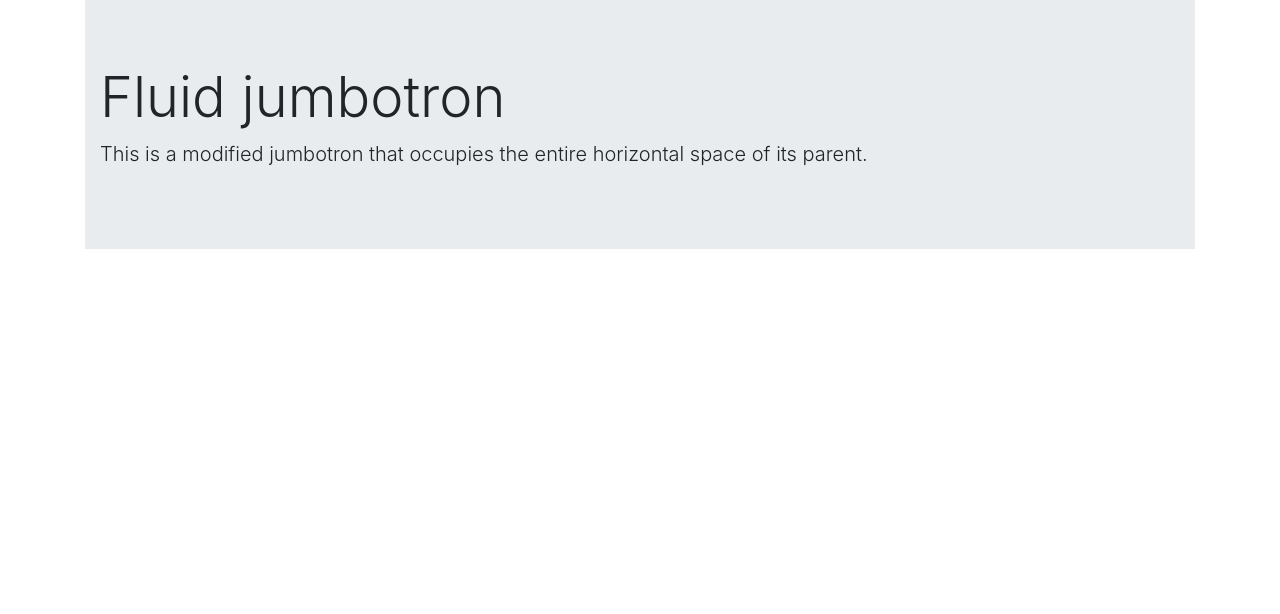
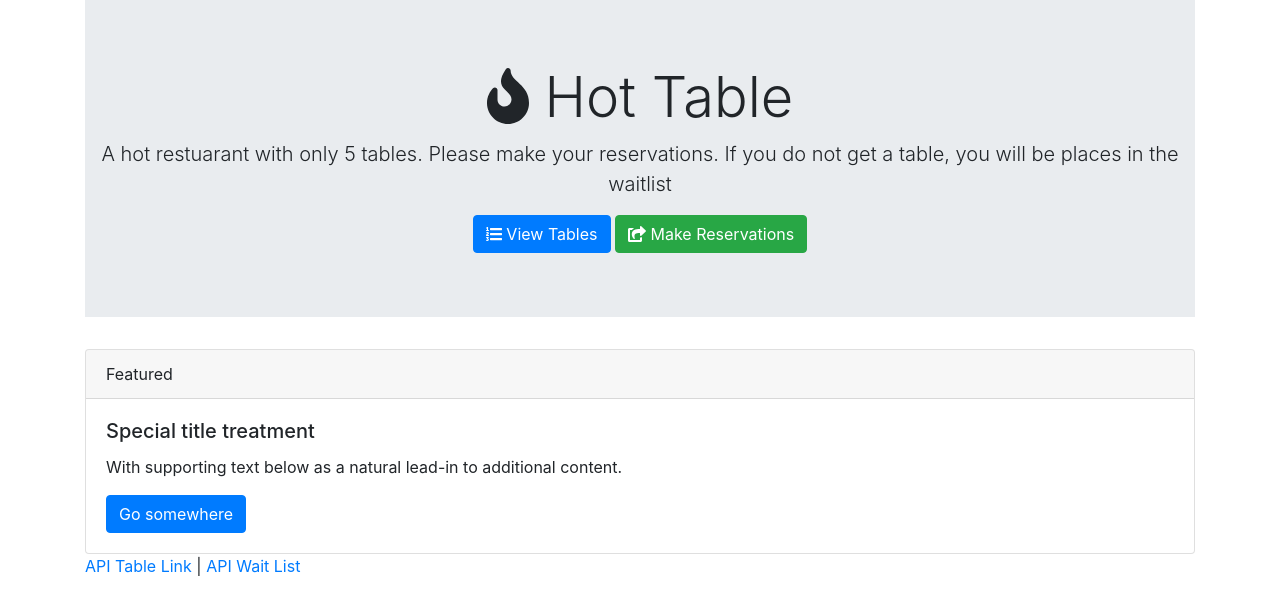
Before and after one commit to angkressin/hot-table-express-app, a website: page reservations.html in a window 1280 px wide. Drawn offline with nearby package versions, Linux system fonts and the light colour scheme.

Commit message:
updated the reservations file

```diff
--- a/reservations.html
+++ b/reservations.html
@@ -5,15 +5,31 @@
   <meta name="viewport" content="width=device-width, initial-scale=1.0">
   <meta http-equiv="X-UA-Compatible" content="ie=edge">
   <link rel="stylesheet" href="https://maxcdn.bootstrapcdn.com/bootstrap/4.0.0/css/bootstrap.min.css" integrity="sha384-Gn5384xqQ1aoWXA+058RXPxPg6fy4IWvTNh0E263XmFcJlSAwiGgFAW/dAiS6JXm" crossorigin="anonymous">
+  <script defer src="https://use.fontawesome.com/releases/v5.0.6/js/all.js"></script>
   <title>Make Reservations</title>
 </head>
 <body>
   <div class="container">
-  <div class="jumbotron jumbotron-fluid">
+  <div class="jumbotron jumbotron-fluid text-center">
     <div class="container">
-      <h1 class="display-4">Fluid jumbotron</h1>
-      <p class="lead">This is a modified jumbotron that occupies the entire horizontal space of its parent.</p>
+      <h1 class="display-4"><i class="fas fa-fire"></i> Hot Table</h1>
+      <p class="lead">A hot restuarant with only 5 tables. Please make your reservations. If you do not get a table, you will be places in the waitlist</p>
+      <button type="button" class="btn btn-primary" id="viewTable"><i class="fas fa-list-ol"></i> View Tables</button>
+      <button type="button" class="btn btn-success" id="makeReso"><i class="fas fa-share-square"></i> Make Reservations</button>
     </div>
+  </div>
+  <div class="card">
+  <div class="card-header">
+    Featured
+  </div>
+  <div class="card-body">
+    <h5 class="card-title">Special title treatment</h5>
+    <p class="card-text">With supporting text below as a natural lead-in to additional content.</p>
+    <a href="#" class="btn btn-primary">Go somewhere</a>
+  </div>
+</div>
+  <div class="footer">
+    <p><a href="/api/tables">API Table Link</a> | <a href="/api/waitlist">API Wait List</a></p>
   </div>
 </div>
 </body>
```
